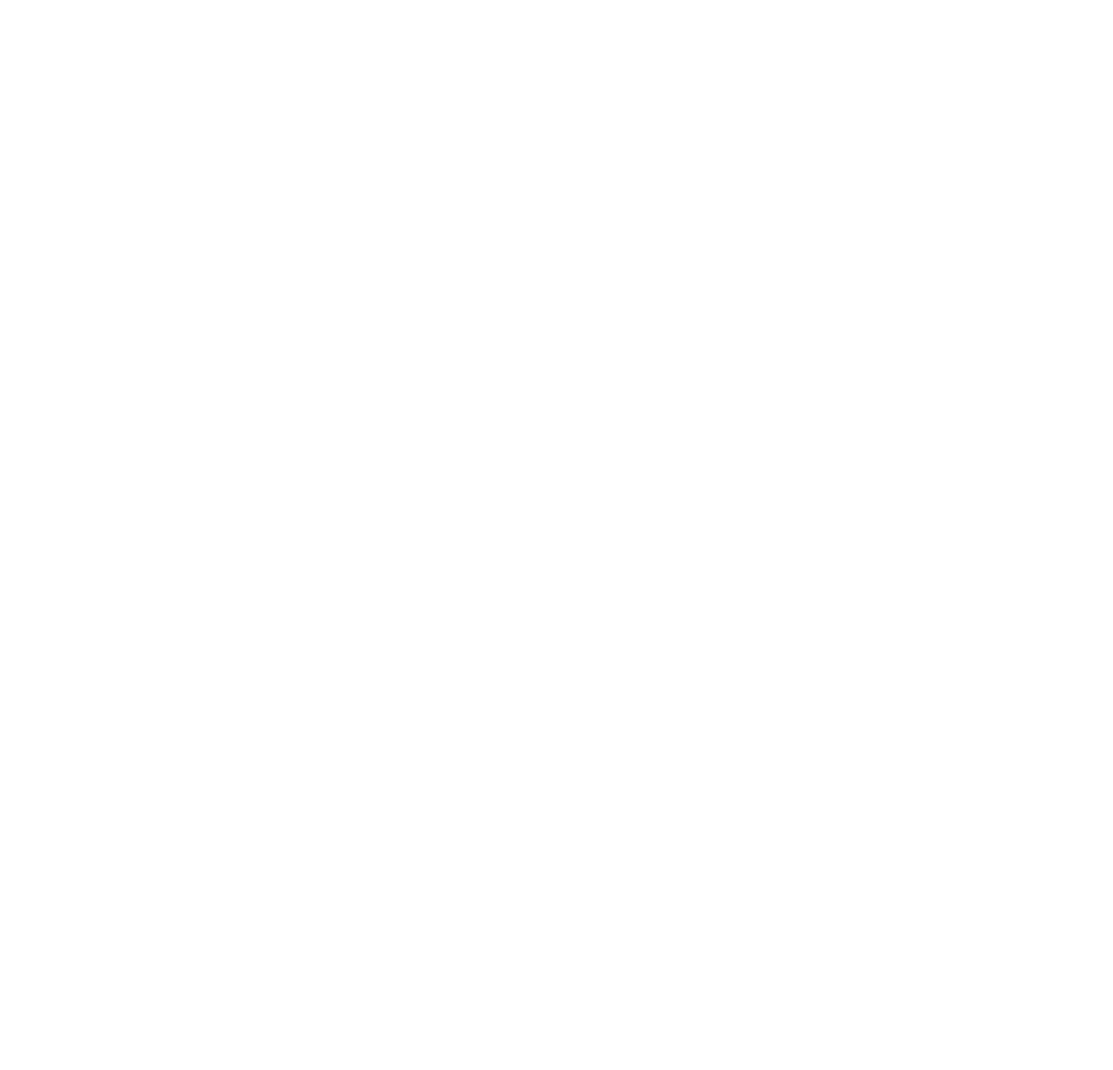
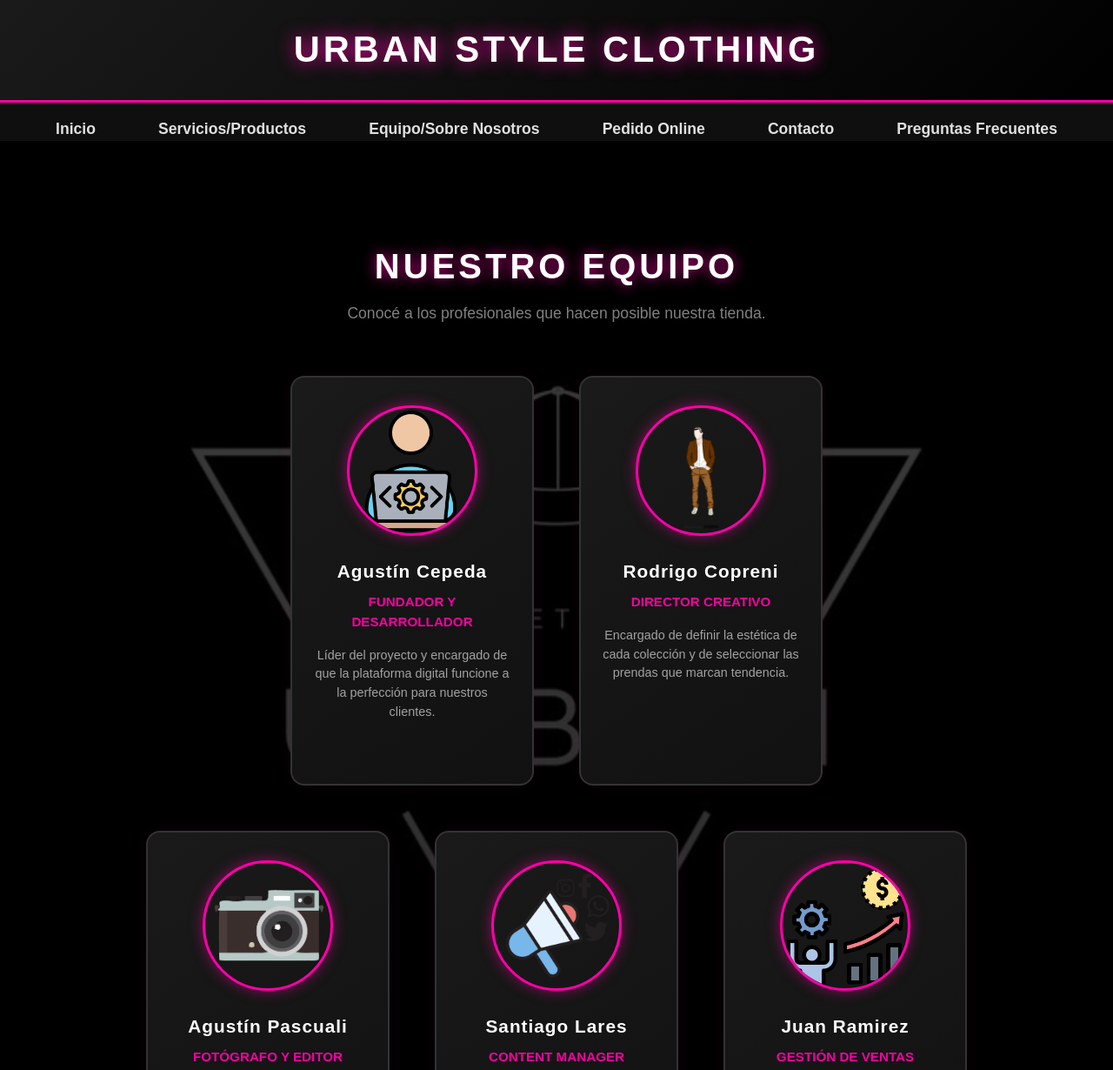
Before and after one commit to aguscepeda/tpn1-tiendaropa, a plain HTML site: page pages/equipo.html in a window 1280 px wide. Shown: the top 1230 px of the page at 87% size. Before the commit the page ends 800 px from the top, so only its background shows below. Drawn offline with Linux system fonts and the light colour scheme.

Commit message:
Agrega pagina de equipo.html y estilos CSS de las tarjetas, agrega tambien assets

```diff
--- a/css/style.css
+++ b/css/style.css
@@ -327,3 +327,94 @@
 .titulo-FAQ{
     text-align: center; /* Centra los cuadros en la pantalla [6] */
 }
+
+/*------------------------------------ EQUIPO / SOBRE NOSOTROS -----------------------------------------------*/
+
+.equipo-section {
+    max-width: 1200px;
+    margin: 0 auto;
+    padding: 2rem;
+}
+
+.equipo-section h2 {
+    font-size: 2.5rem;
+    text-transform: uppercase;
+    letter-spacing: 4px;
+    color: #ffffff;
+    text-shadow: 0 0 15px rgba(255, 0, 170, 0.8);
+    margin-bottom: 0.5rem;
+    text-align: center;
+}
+
+.equipo-section p.subtitulo {
+    text-align: center;
+    color: #888888;
+    font-size: 1.1rem;
+    margin-bottom: 3rem;
+}
+
+/* Contenedor principal que apila las filas verticalmente */
+.contenedor-equipo {
+    display: flex;
+    flex-direction: column; /* Pone una fila debajo de la otra */
+    align-items: center;
+    gap: 2rem; /* Espacio entre la fila de arriba y la de abajo */
+}
+
+/* Contenedor para cada fila individual */
+.fila-equipo {
+    display: flex;
+    justify-content: center;
+    gap: 2rem; /* Espacio entre las tarjetas de una misma fila */
+    flex-wrap: wrap; /* Mantiene el diseño responsive para celulares */
+    width: 100%;
+}
+
+.tarjeta-integrante {
+    background: linear-gradient(145deg, #1a1a1a, #111111);
+    border: 2px solid #333333;
+    padding: 2rem 1.5rem;
+    margin: 10px;
+    border-radius: 16px;
+    width: 280px;
+    text-align: center;
+    box-shadow: 0 0 20px rgba(255, 0, 170, 0.05);
+    transition: all 0.3s ease;
+}
+
+.tarjeta-integrante:hover {
+    border-color: #ff00aa;
+    box-shadow: 0 0 30px rgba(255, 0, 170, 0.4);
+    transform: translateY(-10px);
+}
+
+.img-integrante {
+    width: 150px;
+    height: 150px;
+    object-fit: cover; /* Evita que la imagen se estire feo */
+    border-radius: 50%; /* Hace la imagen circular */
+    border: 3px solid #ff00aa; /* Borde neón para las fotos */
+    margin-bottom: 1.5rem;
+    box-shadow: 0 0 15px rgba(255, 0, 170, 0.5);
+}
+
+.tarjeta-integrante h3 {
+    color: #ffffff;
+    font-size: 1.3rem;
+    margin-bottom: 0.5rem;
+    letter-spacing: 1px;
+}
+
+.tarjeta-integrante .rol {
+    color: #ff00aa;
+    font-weight: 600;
+    font-size: 0.95rem;
+    text-transform: uppercase;
+    margin-bottom: 1rem;
+}
+
+.tarjeta-integrante p {
+    color: #aaaaaa;
+    font-size: 0.9rem;
+    line-height: 1.5;
+}
--- a/pages/equipo.html
+++ b/pages/equipo.html
@@ -0,0 +1,78 @@
+<!DOCTYPE html>
+<html lang="es">
+
+<head>
+    <meta charset="UTF-8">
+    <meta name="viewport" content="width=device-width, initial-scale=1.0">
+
+    <link rel="stylesheet" href="../css/style.css"> <link rel="shortcut icon" href="../assets/img/urbanStyle_logo.png" type="image/x-icon"> <title>Equipo - Urban Style Clothing</title>
+</head>
+
+<body>
+
+    <header> <h1>Urban Style Clothing</h1>
+    </header>
+
+    <nav> <ul>
+            <li><a href="../index.html" target="_self">Inicio</a></li>
+            <li><a href="./servicios.html" target="_self">Servicios/Productos</a></li>
+            <li><a href="./equipo.html" target="_self">Equipo/Sobre Nosotros</a></li>
+            <li><a href="./pedido.html" target="_self">Pedido Online</a></li>
+            <li><a href="./contacto.html" target="_self">Contacto</a></li>
+            <li><a href="./faq.html" target="_self">Preguntas Frecuentes</a></li>
+        </ul>
+    </nav>
+
+    <main> <section class="equipo-section">
+            <h2>Nuestro Equipo</h2>
+            <p class="subtitulo">Conocé a los profesionales que hacen posible nuestra tienda.</p>
+
+            <div class="contenedor-equipo">
+
+                <div class="fila-equipo">
+                    <div class="tarjeta-integrante">
+                        <img src="../assets/img/desarrollador.png" alt="Foto del Desarrollador" class="img-integrante">
+                        <h3>Agustín Cepeda</h3>
+                        <p class="rol">Fundador y Desarrollador</p>
+                        <p>Líder del proyecto y encargado de que la plataforma digital funcione a la perfección para nuestros clientes.</p>
+                    </div>
+
+                    <div class="tarjeta-integrante">
+                        <img src="../assets/img/director.png" alt="Foto del Director" class="img-integrante">
+                        <h3>Rodrigo Copreni</h3>
+                        <p class="rol">Director Creativo</p>
+                        <p>Encargado de definir la estética de cada colección y de seleccionar las prendas que marcan tendencia.</p>
+                    </div>
+                </div> <div class="fila-equipo">
+                    <div class="tarjeta-integrante">
+                        <img src="../assets/img/camara.png" alt="Foto del Fotografo" class="img-integrante">
+                        <h3>Agustín Pascuali</h3>
+                        <p class="rol">Fotógrafo y Editor</p>
+                        <p>Responsable de capturar la esencia urbana en cada sesión y de que nuestros productos luzcan increíbles en la web.</p>
+                    </div>
+
+                    <div class="tarjeta-integrante">
+                        <img src="../assets/img/cm.png" alt="Foto del CM" class="img-integrante">
+                        <h3>Santiago Lares</h3>
+                        <p class="rol">Content Manager</p>
+                        <p>Creador de contenido para redes sociales y encargado de mantener viva la comunidad de Urban Style.</p>
+                    </div>
+
+                    <div class="tarjeta-integrante">
+                        <img src="../assets/img/ventas.png" alt="Foto de Logística" class="img-integrante">
+                        <h3>Juan Ramirez</h3>
+                        <p class="rol">Gestión de Ventas</p>
+                        <p>Especialista en atención al cliente, asegurando que cada pedido llegue en tiempo y forma a tu casa.</p>
+                    </div>
+                </div> </div>
+        </section>
+
+    </main>
+
+    <footer>
+        <p>&copy; 2026 Urban Style Clothing. Todos los derechos reservados.</p>
+    </footer>
+
+</body>
+
+</html>
```
Also changed, not shown: assets/img/camara.png (added), assets/img/cm.png (added), assets/img/desarrollador.png (added), assets/img/director.png (added), assets/img/ventas.png (added).
